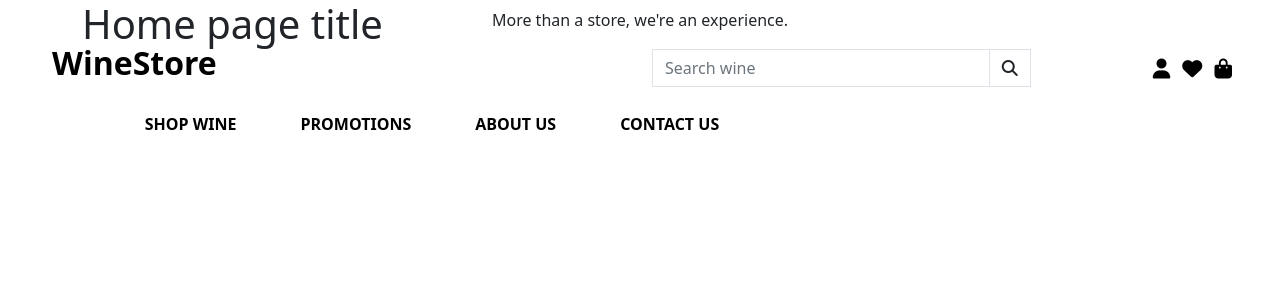
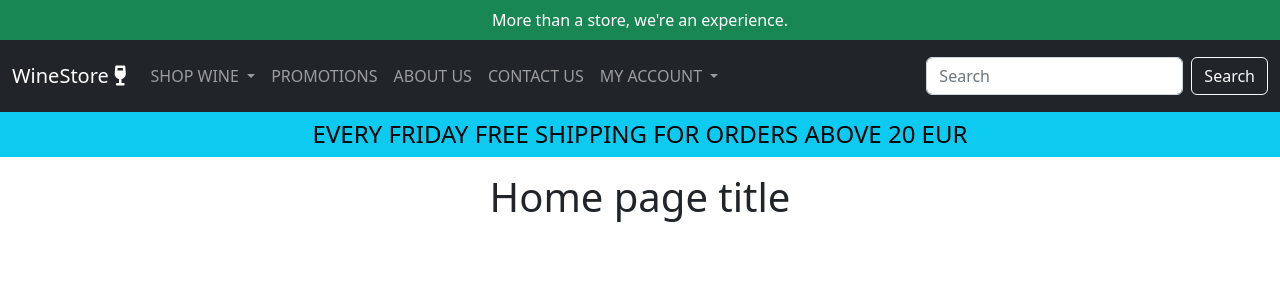
Before and after one commit to VL-ocean/winery, a Django app: page / in a window 1280 px wide. Shown: the top 300 px of the page. Run offline with Django 4.2, Linux system fonts and the light colour scheme; the visitor is signed in with stand-in values (Sample User, id 1); some libraries are stand-ins or nearby versions.

Commit message:
style: header and messages

```diff
--- a/home/templates/home/index.html
+++ b/home/templates/home/index.html
@@ -4,7 +4,7 @@
 {% block page_header %}
 <div class="container header-container">
     <div class="row">
-        <div class="col">
+        <div class="col text-center mt-3">
             <h1>Home page title</h1>
         </div>
     </div>
--- a/templates/base.html
+++ b/templates/base.html
@@ -60,102 +60,98 @@
 
 <body>
 
-
-    <header class="container-fluid fixed-top">
-        <div class="row">
-            <div class="col text-center mt-2">
-                <p class="mb-0">More than a store, we're an experience.</p>
+    <header>
+        <div class="row bg-success text-white p-1">
+            <div class="col text-center my-1">
+                <p class="m-0">More than a store, we're an experience.</p>
             </div>
         </div>
-        <div class="row pt-lg-2 d-none d-lg-flex mx-4">
-            <div class="col-12 col-lg-6 py-1 ps-lg-3 text-center text-lg-start">
-                <a href="{% url 'home' %}" class="nav-link">
-                    <h2 class="text-black my-0"><strong>WineStore</strong></h2>
-                </a>
+        <nav class="navbar navbar-dark bg-dark navbar-expand-lg sticky-top">
+            <div class="container-fluid py-2">
+                <a class="navbar-brand" href="#">WineStore <i class="fa-solid fa-wine-glass"></i></a>
+                <button class="navbar-toggler" type="button" data-bs-toggle="collapse"
+                    data-bs-target="#navbarSupportedContent" aria-controls="navbarSupportedContent"
+                    aria-expanded="false" aria-label="Toggle navigation">
+                    <span class="navbar-toggler-icon"></span>
+                </button>
+                <div class="collapse navbar-collapse" id="navbarSupportedContent">
+                    <ul class="navbar-nav me-auto mb-2 mb-lg-0">
+                        <li class="nav-item d-block d-lg-none">
+                            <a class="nav-link active" aria-current="page" href="{% url 'home' %}">HOME</a>
+                        </li>
+                        <li class="nav-item dropdown">
+                            <a class="nav-link dropdown-toggle" href="#" role="button" data-bs-toggle="dropdown"
+                                aria-expanded="false">
+                                SHOP WINE
+                            </a>
+                            <ul class="dropdown-menu dropdown-menu-dark">
+                                <li><a class="dropdown-item" href="#">RED WINE</a></li>
+                                <li><a class="dropdown-item" href="#">WHITE WINE</a></li>
+                                <li><a class="dropdown-item" href="#">ROSÈ WINE</a></li>
+                                <li><a class="dropdown-item" href="#">SPARKLING WINE</a></li>
+                                <li><a class="dropdown-item" href="#">SPARKLING ROSÈ</a></li>
+                                <li>
+                                    <hr class="dropdown-divider text-bg-light">
+                                </li>
+                                <li><a class="dropdown-item" href="#">ALL WINE</a></li>
+                            </ul>
+                        </li>
+                        <li class="nav-item">
+                            <a class="nav-link" href="#">PROMOTIONS</a>
+                        </li>
+                        <li class="nav-item">
+                            <a class="nav-link" href="#">ABOUT US</a>
+                        </li>
+                        <li class="nav-item">
+                            <a class="nav-link" href="#">CONTACT US</a>
+                        </li>
+                        <li class="nav-item dropdown">
+                            <a class="nav-link dropdown-toggle" href="#" role="button" data-bs-toggle="dropdown"
+                                aria-expanded="false">
+                                MY ACCOUNT
+                            </a>
+                            <ul class="dropdown-menu dropdown-menu-dark">
+                                {% if request.user.is_authenticated %}
+                                {% if request.user.is_superuser %}
+                                <li><a class="dropdown-item" href="#">PRODUCT MANAGEMENT</a></li>
+                                {% endif %}
+                                <li><a class="dropdown-item" href="#">MY PROFILE</a></li>
+                                <li><a class="dropdown-item" href="#">WISHLIST</a></li>
+                                <li>
+                                    <hr class="dropdown-divider text-bg-light">
+                                </li>
+                                <li><a class="dropdown-item" href="{% url 'account_logout' %}">LOGOUT</a></li>
+                                {% else %}
+                                <li><a class="dropdown-item" href="{% url 'account_signup' %}">REGISTER</a></li>
+                                <li><a class="dropdown-item" href="{% url 'account_login' %}">LOGIN</a></li>
+                                {% endif %}
+                            </ul>
+                        </li>
+                    </ul>
+                    <form class="d-flex" role="search">
+                        <input class="form-control me-2" type="search" placeholder="Search" aria-label="Search">
+                        <button class="btn btn-outline-light" type="submit">Search</button>
+                    </form>
+                </div>
             </div>
-            <div class="col-12 col-lg-4 my-auto py-1 py-lg-0">
-                <form class="form" method="GET" action="">
-                    <div class="input-group w-100">
-                        <input class="form-control border border-black rounded-0" type="text" name="q"
-                            placeholder="Search wine">
-                        <div class="input-group-append">
-                            <button class="form-control btn btn-black border border-black rounded-0" type="submit">
-                                <span class="icon">
-                                    <i class="fas fa-search"></i>
-                                </span>
-                            </button>
-                        </div>
-                    </div>
-                </form>
-            </div>
-            <div class="col-12 col-lg-2 my-auto py-1 py-lg-0">
-                <ul class="list-inline list-unstyled text-lg-end my-0">
-                    <li class="list-inline-item dropdown my-3">
-                        <a class="text-black nav-link" href="#" id="user-options" data-bs-toggle="dropdown"
-                            aria-haspopup="true" aria-expanded="false">
-                            <div class="text-center">
-                                <div><i class="fas fa-user fa-lg"></i></div>
-                            </div>
-                        </a>
-                        <div class="dropdown-menu border-0" aria-labelledby="user-options">
-                            {% if request.user.is_authenticated %}
-                            {% if request.user.is_superuser %}
-                            <a href="" class="dropdown-item">Product Management</a>
-                            {% endif %}
-                            <a href="" class="dropdown-item">My Profile</a>
-                            <a href="{% url 'account_logout' %}" class="dropdown-item">Logout</a>
-                            {% else %}
-                            <a href="{% url 'account_signup' %}" class="dropdown-item">Register</a>
-                            <a href="{% url 'account_login' %}" class="dropdown-item">Login</a>
-                            {% endif %}
-                        </div>
-                    </li>
-                    <li class="list-inline-item my-3">
-                        <a class="text-black nav-link"
-                            href="">
-                            <div class="text-center">
-                                <div><i class="fas fa-heart fa-lg"></i></div>
-                            </div>
-                        </a>
-                    </li>
-                    <li class="list-inline-item my-3">
-                        <a class="{% if grand_total %}text-info fw-bold{% else %}text-black{% endif %} nav-link"
-                            href="">
-                            <div class="text-center">
-                                <div><i class="fas fa-shopping-bag fa-lg"></i></div>
-                            </div>
-                        </a>
-                    </li>
-                </ul>
+        </nav>
+        {% block banner %}
+        <div id="promotion-banner" class="row px-3 text-bg-info text-center">
+            <div class="col p-1">
+                <h4 class="my-1">EVERY FRIDAY FREE SHIPPING FOR ORDERS ABOVE 20 EUR</h4>
             </div>
         </div>
-        <div class="row bg-white">
-            <nav class="navbar navbar-expand-lg w-100">
-                <button class="navbar-toggler ms-2" type="button" data-bs-toggle="collapse" data-bs-target="#main-nav"
-                    aria-controls="main-nav" aria-expanded="false" aria-label="Toggle navigation">
-                    <span class="navbar-toggler-icon"></span>
-                </button>
-                <div class="d-flex justify-content-between w-75">
-                    <a href="{% url 'home' %}" class="nav-link ps-2 d-block d-lg-none">
-                        <h2 class="text-black my-0"><strong>WineStore</strong></h2>
-                    </a>
-                    {% include 'includes/main-nav.html' %}
-                    {% include 'includes/mobile-top-header.html' %}
-                </div>
-            </nav>
-        </div>
-        <div id="delivery-banner" class="row text-center">
-            <div class="col">
-                <h4 class="logo-font my-1"></h4>
-            </div>
-        </div>
+        {% endblock %}
     </header>
 
 
     {% if messages %}
     <div class="message-container">
         {% for message in messages %}
-
+            <div class="alert alert-warning alert-dismissible fade show text-center message-box py-2" role="alert">
+                <p class="mb-0">{{ message }}</p>
+                <button type="button" class="btn-close" data-bs-dismiss="alert" aria-label="Close"></button>
+            </div>
         {% endfor %}
     </div>
     {% endif %}
--- a/templates/includes/main-nav.html
+++ /dev/null
@@ -1,41 +0,0 @@
-<div class="collapse navbar-collapse" id="main-nav">
-    <ul class="navbar-nav w-auto mx-auto">
-        <li class="nav-item d-block d-md-none">
-            <a class="logo-font fw-bold nav-link text-black me-5" href="{% url 'home' %}" id="home-link">
-                HOME
-            </a>
-        </li>
-        <li class="nav-item dropdown">
-            <a class="logo-font fw-bold nav-link text-black me-5" href="#" id="shop-wine-link"
-                data-bs-toggle="dropdown" aria-haspopup="true" aria-expanded="false">
-                SHOP WINE
-            </a>
-            <div class="dropdown-menu border-0" aria-labelledby="shop-wine-link">
-                <a href="" class="dropdown-item">Red Wine</a>
-                <a href="" class="dropdown-item ">White Wine</a>
-                <a href="" class="dropdown-item ">Rosè Wine</a>
-                <a href="" class="dropdown-item">Sparkling Wine</a>
-                <a href="" class="dropdown-item">Sparkling Rosè</a>
-                <a href="" class="dropdown-item">All Wine</a>
-            </div>
-        </li>
-
-        <li class="nav-item">
-            <a class="logo-font fw-bold nav-link text-black me-5" href="#">
-                PROMOTIONS
-            </a>
-        </li>
-
-        <li class="nav-item">
-            <a class="logo-font fw-bold nav-link text-black me-5" href="#">
-                ABOUT US
-            </a>
-        </li>
-
-        <li class="nav-item">
-            <a class="logo-font fw-bold nav-link text-black" href="#">
-                CONTACT US
-            </a>
-        </li>
-    </ul>
-</div>
--- a/templates/includes/mobile-top-header.html
+++ /dev/null
@@ -1,51 +0,0 @@
-<div class="d-flex mx-sm-2 mx-md-4">
-    <li class="list-inline-item mx-2">
-        <a class="text-black nav-link d-block d-lg-none" href="#" id="mobile-search" data-bs-toggle="dropdown" aria-haspopup="true" aria-expanded="false">
-            <div class="text-center">
-                <div><i class="fas fa-search fa-lg"></i></div>
-            </div>
-        </a>
-        <div class="dropdown-menu border-0 w-100 p-3 rounded-0 my-0" aria-labelledby="mobile-search">
-            <form class="form" method="GET" action="">
-                <div class="input-group w-100">
-                    <input class="form-control border border-black rounded-0" type="text" name="q" placeholder="Search wine">
-                    <div class="input-group-append">
-                        <button class="form-control btn btn-black border border-black rounded-0" type="submit">
-                            <span class="icon">
-                                <i class="fas fa-search"></i>
-                            </span>
-                        </button>
-                    </div>
-                </div>
-            </form>
-        </div>
-    </li>
-    <li class="list-inline-item dropdown mx-2">
-        <a class="text-black nav-link d-block d-lg-none" href="#" id="user-options" data-bs-toggle="dropdown" aria-haspopup="true" aria-expanded="false">
-            <div class="text-center">
-                <div><i class="fas fa-user fa-lg"></i></div>
-            </div>
-        </a>
-        <div class="dropdown-menu border-0" aria-labelledby="user-options">
-            {% if request.user.is_authenticated %}
-                {% if request.user.is_superuser %}
-                    <a href="" class="dropdown-item">Product Management</a>
-                {% endif %}
-                <a href="" class="dropdown-item">My Profile</a>
-                <a href="" class="dropdown-item">Wishlist</a>
-                <a href="{% url 'account_logout' %}" class="dropdown-item">Logout</a>
-            {% else %}
-                <a href="{% url 'account_signup' %}" class="dropdown-item">Register</a>
-                <a href="{% url 'account_login' %}" class="dropdown-item">Login</a>
-            {% endif %}
-        </div>
-    </li>
-    <li class="list-inline-item mx-2">
-        <a class="{% if grand_total %}text-info fw-bold{% else %}text-black{% endif %} nav-link d-block d-lg-none"
-            href="">
-            <div class="text-center">
-                <div><i class="fas fa-shopping-bag fa-lg"></i></div>
-            </div>
-        </a>
-    </li>
-</div>
```
